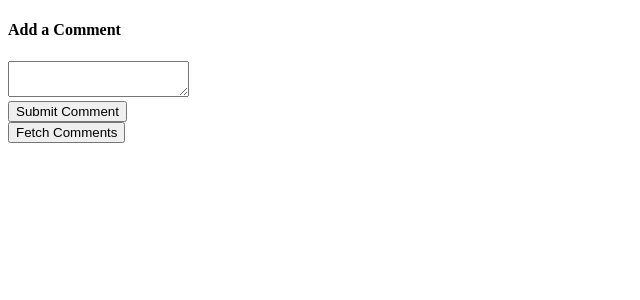
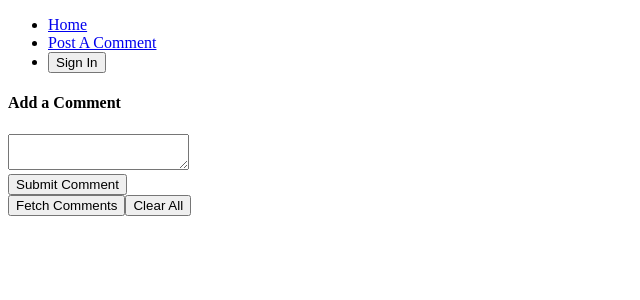
Before and after one commit to andyrutherford/jest-playground, a React (Create React App) app: page /post in a window 1280 px wide. Shown: the top 300 px of the page, without its empty margins (0-640 px from the left). Built offline with nearby package versions, Linux system fonts and the light colour scheme.

Commit message:
add sign in option

```diff
--- a/package.json
+++ b/package.json
@@ -10,6 +10,7 @@
     "react": "^16.7.0",
     "react-dom": "^16.7.0",
     "react-redux": "^6.0.0",
+    "react-router-dom": "^4.3.1",
     "react-scripts": "2.1.3",
     "redux": "^4.0.1",
     "redux-promise": "^0.6.0"
--- a/src/actions/index.js
+++ b/src/actions/index.js
@@ -1,11 +1,11 @@
 import axios from 'axios';
-import { SAVE_COMMENT, FETCH_COMMENTS } from 'actions/types';
+import { SAVE_COMMENT, FETCH_COMMENTS, CLEAR_COMMENTS, CHANGE_AUTH } from 'actions/types';
 
 export function saveComment(comment) {
     return {
         type: SAVE_COMMENT,
         payload: comment
-    }
+    };
 }
 
 export function fetchComments() {
@@ -15,3 +15,11 @@
         payload: response
     };
 }
+
+export function clearComments() {
+    return {type: CLEAR_COMMENTS};
+}
+
+export function changeAuth(isLoggedIn) {
+    return {type: CHANGE_AUTH, payload: isLoggedIn};
+}
--- a/src/actions/types.js
+++ b/src/actions/types.js
@@ -1,2 +1,4 @@
 export const SAVE_COMMENT = 'save_comment';
 export const FETCH_COMMENTS = 'fetch_comments';
+export const CLEAR_COMMENTS = 'clear_comments';
+export const CHANGE_AUTH = 'change_auth';
--- a/src/components/App.js
+++ b/src/components/App.js
@@ -1,12 +1,53 @@
-import React from 'react';
+import React, { Component } from 'react';
+import { connect } from 'react-redux';
+import { Route, Link } from 'react-router-dom';
 import CommentBox from 'components/CommentBox';
 import CommentList from 'components/CommentList';
+import * as actions from 'actions';
 
-export default () => {
-  return (
-    <div>
-      <CommentBox />
-      <CommentList />
-    </div>
-  );
+class App extends Component {
+  renderButton() {
+    if(this.props.auth) {
+      return (
+        <button
+          onClick={() => this.props.changeAuth(false)}>
+          Sign Out
+        </button>
+      );
+    }
+    else {
+      return (
+        <button
+          onClick={() => this.props.changeAuth(true)}>
+          Sign In
+        </button>
+      );
+    }
+  }
+
+  renderHeader() {
+    return (
+      <ul>
+        <li><Link to="/">Home</Link></li>
+        <li><Link to="/post">Post A Comment</Link></li>
+        <li>{this.renderButton()}</li>
+      </ul>
+    );
+  }
+
+  render() {
+    return (
+      <div>
+      {this.renderHeader()}
+        <Route path="/post" component={CommentBox} />
+        <Route path="/" exact component={CommentList} />
+      </div>
+    );
+  }
 };
+
+function mapStateToProps(state) {
+  return { auth: state.auth };
+}
+
+export default connect(mapStateToProps, actions)(App);
--- a/src/components/CommentBox.js
+++ b/src/components/CommentBox.js
@@ -16,6 +16,8 @@
     this.setState({ comment: '' });
   };
 
+
+
   render() {
     return (
       <div>
@@ -31,6 +33,9 @@
         <button
           className="fetch-comments"
           onClick={this.props.fetchComments}>Fetch Comments</button>
+        <button
+          className="clear-comments"
+          onClick={this.props.clearComments}>Clear All</button>
       </div>
 
     );
--- a/src/components/CommentList.js
+++ b/src/components/CommentList.js
@@ -11,6 +11,7 @@
   render() {
     return (
       <div>
+        <h4>Comment List</h4>
         <ul>
           {this.renderComments()}
         </ul>
--- a/src/index.js
+++ b/src/index.js
@@ -1,11 +1,14 @@
 import React from 'react';
 import ReactDOM from 'react-dom';
+import { BrowserRouter, Route } from 'react-router-dom';
 import Root from 'Root';
 import App from 'components/App';
 
 ReactDOM.render(
   <Root>
-    <App />
+    <BrowserRouter>
+      <Route path="/" component={App} />
+    </BrowserRouter>
   </Root>,
   document.querySelector('#root')
 );
--- /dev/null
+++ b/src/reducers/auth.js
@@ -0,0 +1,10 @@
+import { CHANGE_AUTH } from 'actions/types';
+
+export default function(state = false, action) {
+    switch (action.type) {
+        case CHANGE_AUTH:
+            return action.payload;
+        default:
+            return state;
+    }
+}
--- a/src/reducers/comments.js
+++ b/src/reducers/comments.js
@@ -1,4 +1,4 @@
-import { SAVE_COMMENT, FETCH_COMMENTS } from 'actions/types';
+import { SAVE_COMMENT, FETCH_COMMENTS, CLEAR_COMMENTS } from 'actions/types';
 
 export default function(state = [], action) {
     switch (action.type) {
@@ -7,6 +7,8 @@
         case FETCH_COMMENTS:
             const comments = action.payload.data.map(comment => comment.name);
             return [...state, ...comments];
+        case CLEAR_COMMENTS:
+            return [];
         default:
             return state;
     }
--- a/src/reducers/index.js
+++ b/src/reducers/index.js
@@ -1,6 +1,8 @@
 import { combineReducers } from 'redux';
 import commentsReducer from 'reducers/comments';
+import authReducer from 'reducers/auth';
 
 export default combineReducers({
-    comments: commentsReducer
+    comments: commentsReducer,
+    auth: authReducer
 });
```
Also changed, not shown: 2 other files (tests, documents, lock files or other folders).
